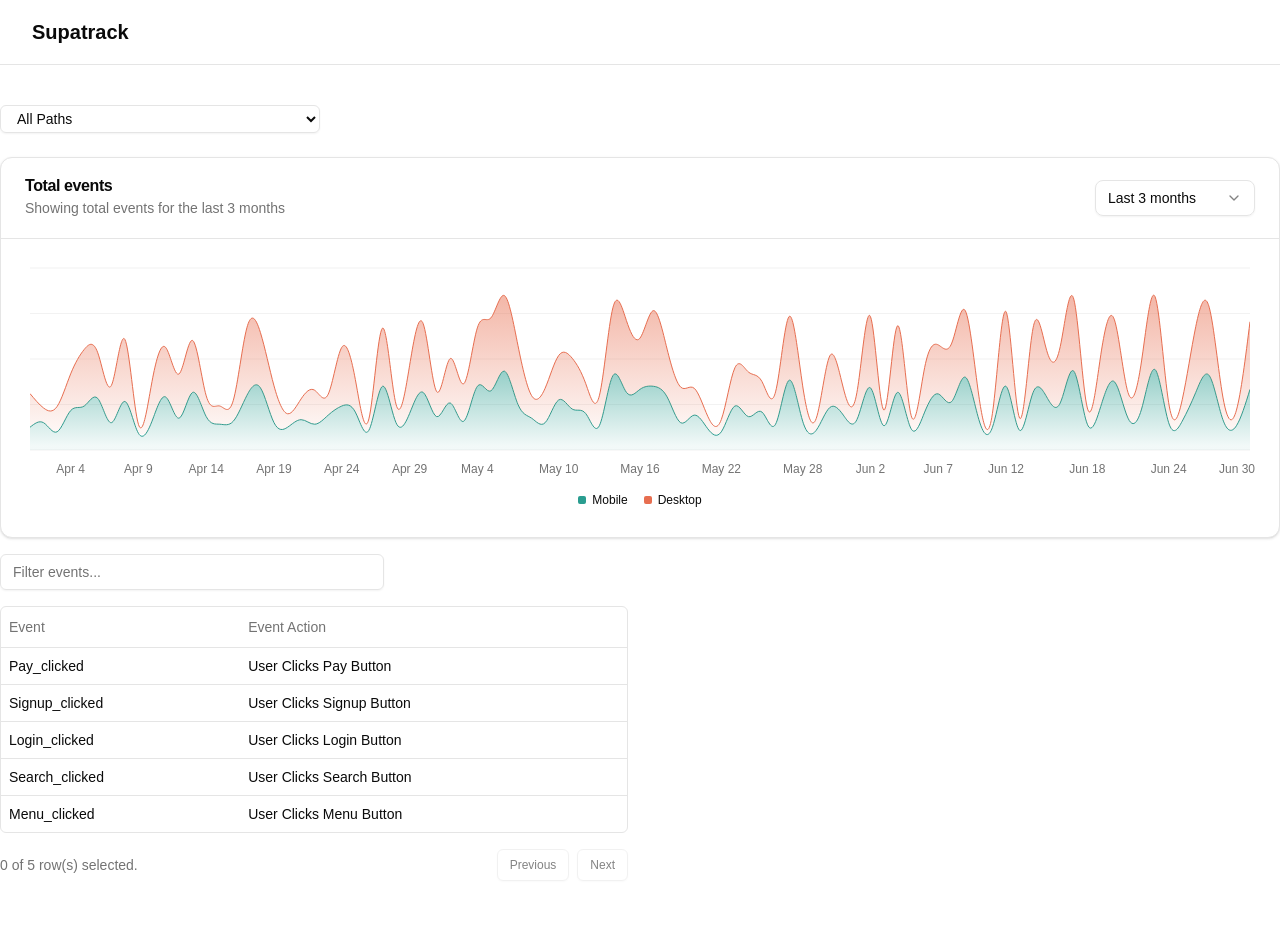
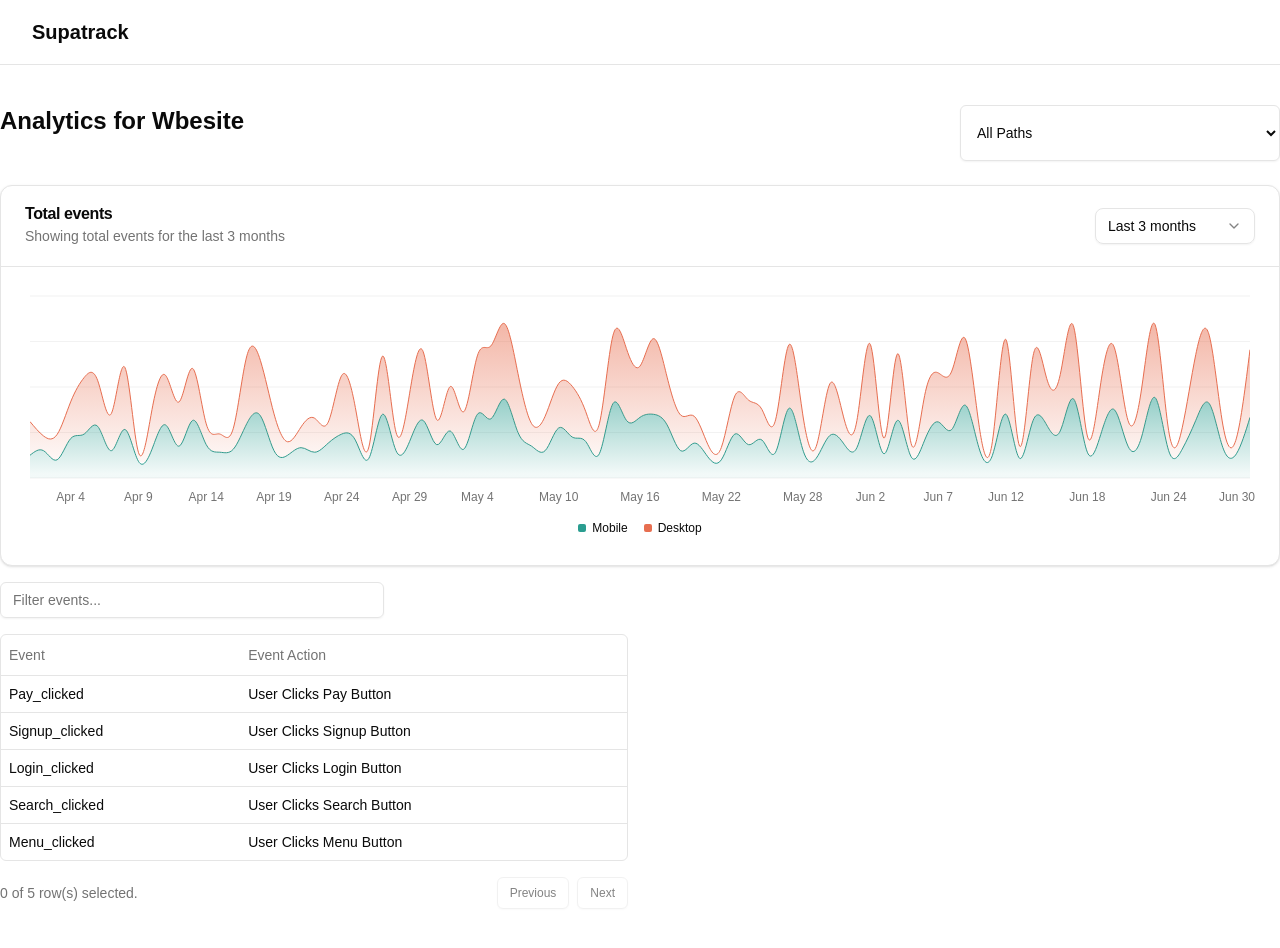
Before and after one commit to arshia93/supabase-yc-hackathon, a Next.js app: page /results in a window 1280 px wide. Shown: the top 948 px of the page. Built offline with nearby package versions, Linux system fonts and the light colour scheme.

Commit message:
Added date to eventData

```diff
--- a/app/results/page.tsx
+++ b/app/results/page.tsx
@@ -9,6 +9,7 @@ export type EventData = {
   event: string;
   event_action: string;
   path: string;
+  date: string;
 };
 
 const eventData: EventData[] = [
@@ -17,30 +18,35 @@ const eventData: EventData[] = [
     event: "pay_clicked",
     event_action: "user clicks pay button",
     path: "/pay",
+    date: "2024-04-01",
   },
   {
     id: "3u1reuv4",
     event: "signup_clicked",
     event_action: "user clicks signup button",
     path: "/signup",
+    date: "2024-04-01",
   },
   {
     id: "derv1ws0",
     event: "login_clicked",
     event_action: "user clicks login button",
     path: "/login",
+    date: "2024-04-01",
   },
   {
     id: "5kma53ae",
     event: "search_clicked",
     event_action: "user clicks search button",
     path: "/dashboard",
+    date: "2024-04-01",
   },
   {
     id: "bhqecj4p",
     event: "menu_clicked",
     event_action: "user clicks menu button",
     path: "/dashboard",
+    date: "2024-04-01",
   },
 ];
 
@@ -54,8 +60,13 @@ export default function EventsPage() {
 
   return (
     <div className="container mx-auto py-10">
+      <div className="grid grid-cols-1 md:grid-cols-2 gap-6">
+        {/* Website url */}
+        <div className="mb-6">
+          <h1 className="text-2xl font-bold mb-6">Analytics for Wbesite</h1>
+        </div>
         {/* toggle paths */}
-      <div className="mb-6">
+        <div className="mb-6 flex justify-end">
           <select
             value={selectedPath || ""}
             onChange={(e) => setSelectedPath(e.target.value || null)}
@@ -69,7 +80,7 @@ export default function EventsPage() {
             ))}
           </select>
         </div>
-
+      </div>
       {/* Chart */}
       <EventChart />
       <div className="grid grid-cols-1 md:grid-cols-2 gap-6">
```
Lines whose indentation alone changed are shown as unchanged.
